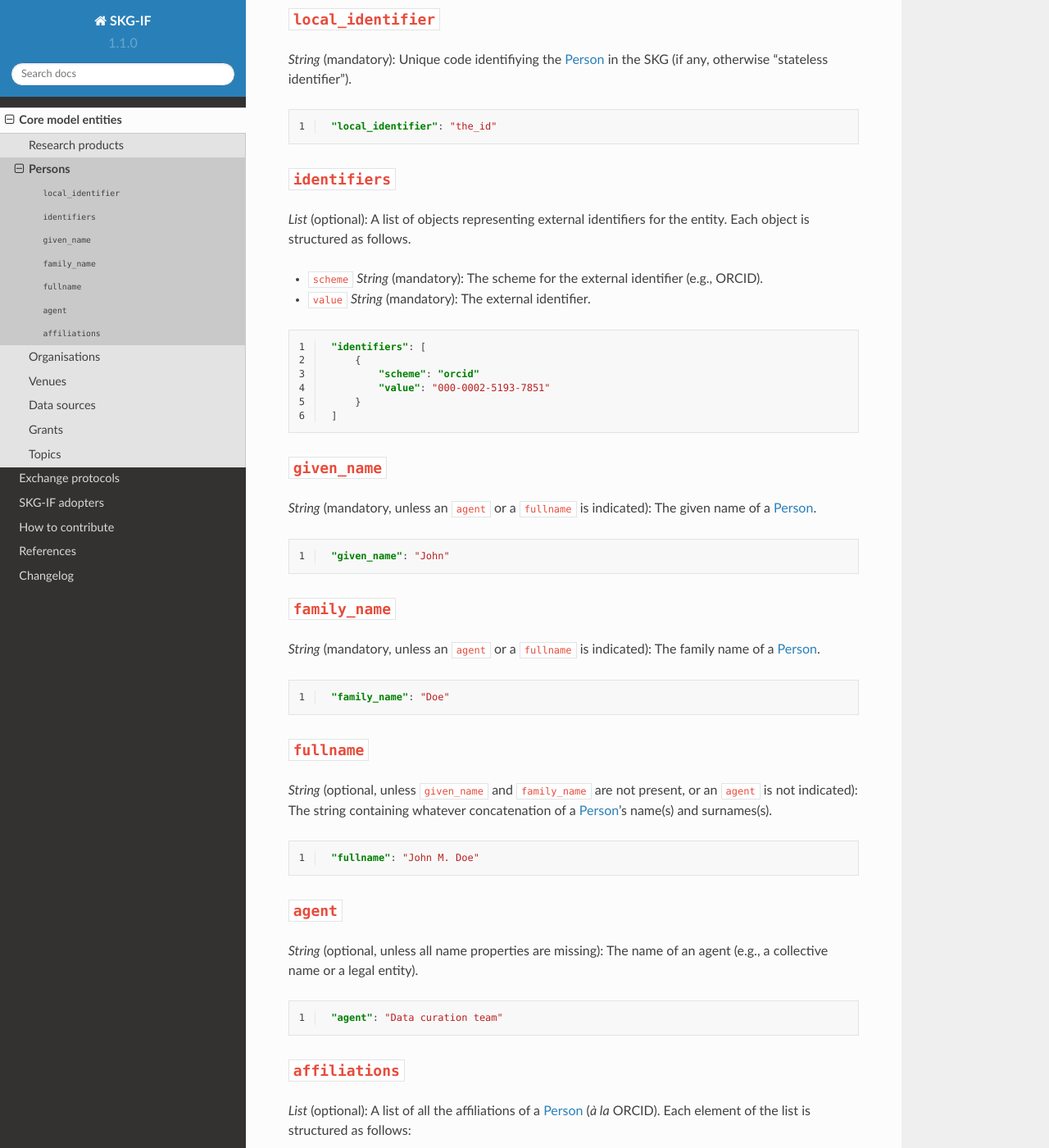
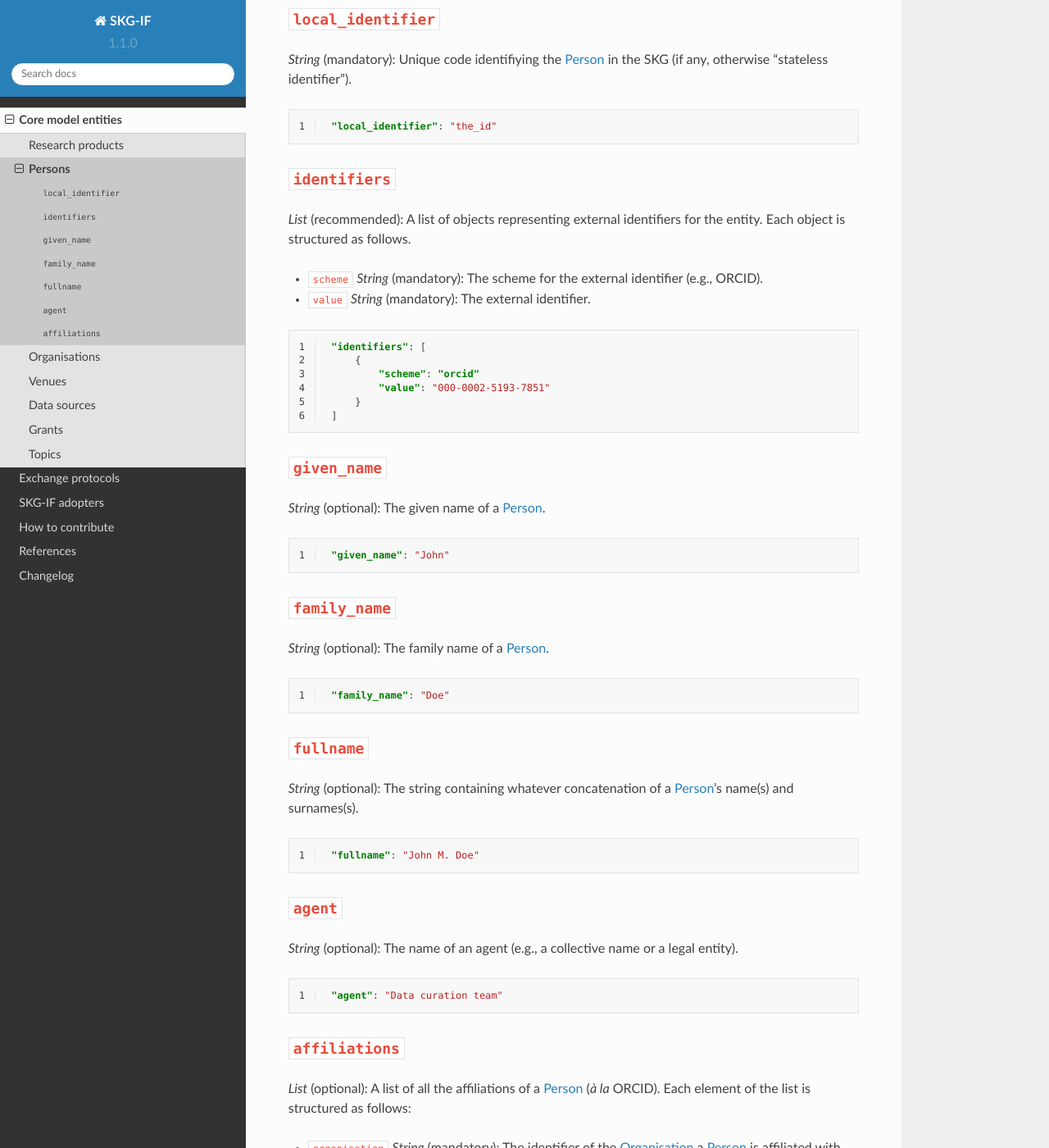
Before and after one commit to andremann/SKG-IF, a Sphinx documentation site: the page built from docs/source/persons.rst, in a window 1280 px wide and 1400 px high, scrolled down 299 px. Shown: the whole window at 82% size. Built offline with Sphinx 7.4.7 and the Read the Docs theme 2.0.0, drawn with Linux system fonts in a browser that asks for light colours; pages that are not in the unit, such as notebooks, are missing from menus.

Commit message:
changing mandatory fields for person

```diff
--- a/docs/source/persons.rst
+++ b/docs/source/persons.rst
@@ -22,7 +22,7 @@ This section describes the metadata fields for the :ref:`Person <Person>`.
 
 ``identifiers``
 ----
-*List* (optional):  A list of objects representing external identifiers for the entity. Each object is structured as follows.
+*List* (recommended):  A list of objects representing external identifiers for the entity. Each object is structured as follows.
 
 * ``scheme`` *String* (mandatory): The scheme for the external identifier (e.g., ORCID).
 * ``value`` *String* (mandatory): The external identifier.
@@ -40,7 +40,7 @@ This section describes the metadata fields for the :ref:`Person <Person>`.
 
 ``given_name``
 ---------
-*String* (mandatory, unless an ``agent`` or a ``fullname`` is indicated): The given name of a :ref:`Person <Person>`.
+*String* (optional): The given name of a :ref:`Person <Person>`.
 
 .. code-block:: json
    :linenos:
@@ -50,7 +50,7 @@ This section describes the metadata fields for the :ref:`Person <Person>`.
 
 ``family_name``
 -------------
-*String* (mandatory, unless an ``agent`` or a ``fullname`` is indicated): The family name of a :ref:`Person <Person>`.
+*String* (optional): The family name of a :ref:`Person <Person>`.
 
 .. code-block:: json
    :linenos:
@@ -60,7 +60,7 @@ This section describes the metadata fields for the :ref:`Person <Person>`.
 
 ``fullname``
 ---------
-*String* (optional, unless ``given_name`` and ``family_name`` are not present, or an ``agent`` is not indicated): The string containing whatever concatenation of a :ref:`Person <Person>`'s name(s) and surnames(s).
+*String* (optional): The string containing whatever concatenation of a :ref:`Person <Person>`'s name(s) and surnames(s).
 
 .. code-block:: json
    :linenos:
@@ -70,7 +70,7 @@ This section describes the metadata fields for the :ref:`Person <Person>`.
 
 ``agent``
 ------
-*String* (optional, unless all name properties are missing): The name of an agent (e.g., a collective name or a legal entity).
+*String* (optional): The name of an agent (e.g., a collective name or a legal entity).
 
 .. code-block:: json
    :linenos:
```
